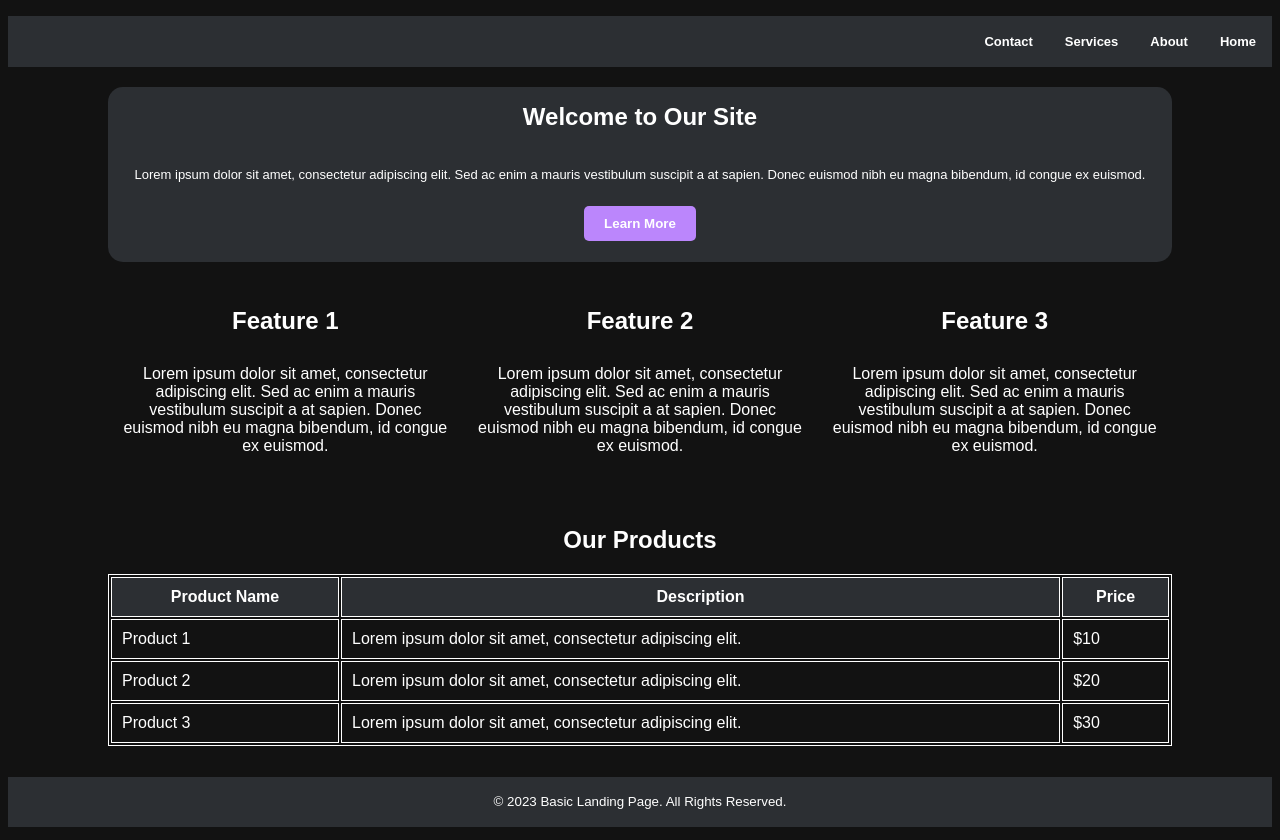
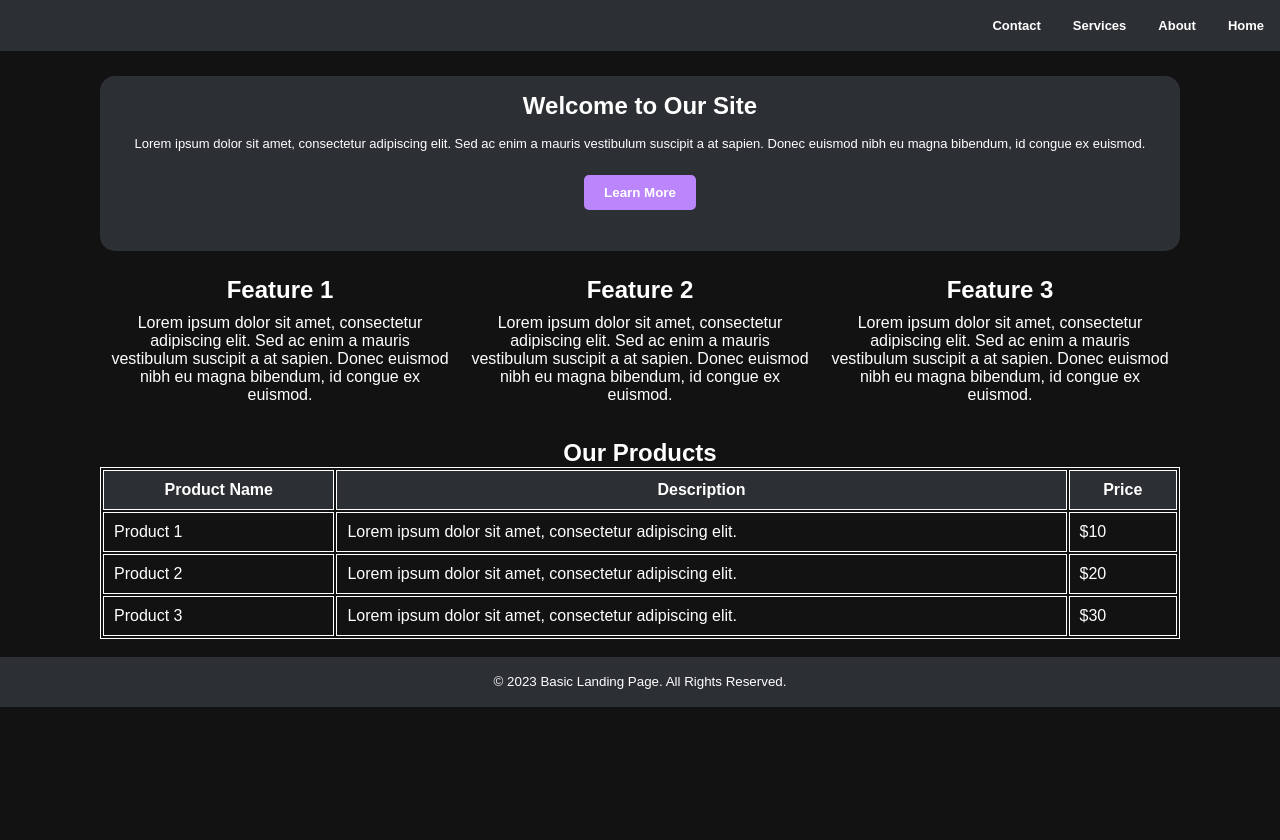
Before and after one commit to PedroIgorFP/desafio_aula_college, a plain HTML site: page index.html in a window 1280 px wide. After the commit the page ends 800 px from the top, so only its background shows below. Drawn offline with Linux system fonts and the light colour scheme.

Commit message:
Ultimo Ajuste

```diff
--- a/style.css
+++ b/style.css
@@ -22,6 +22,14 @@
     --on-primary: #121212;
 }
 
+/* reset styles */
+
+*{
+    margin:0;
+    padding:0;
+    box-sizing: border-box;
+}
+
 body{
     font-family: Arial, Helvetica, sans-serif;
     background-color: var(--background);
@@ -33,6 +41,7 @@ nav{
     width: 100%;
     height: 50x;
     line-height: 50px;
+    margin-bottom: 25px;
     }
 
 nav ul {
```
